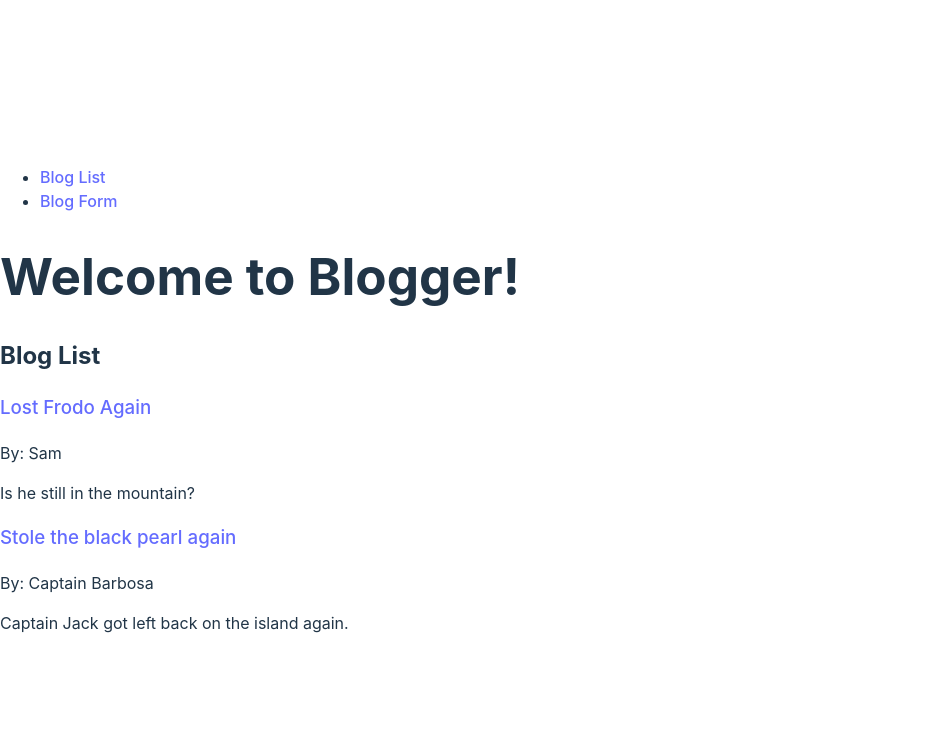
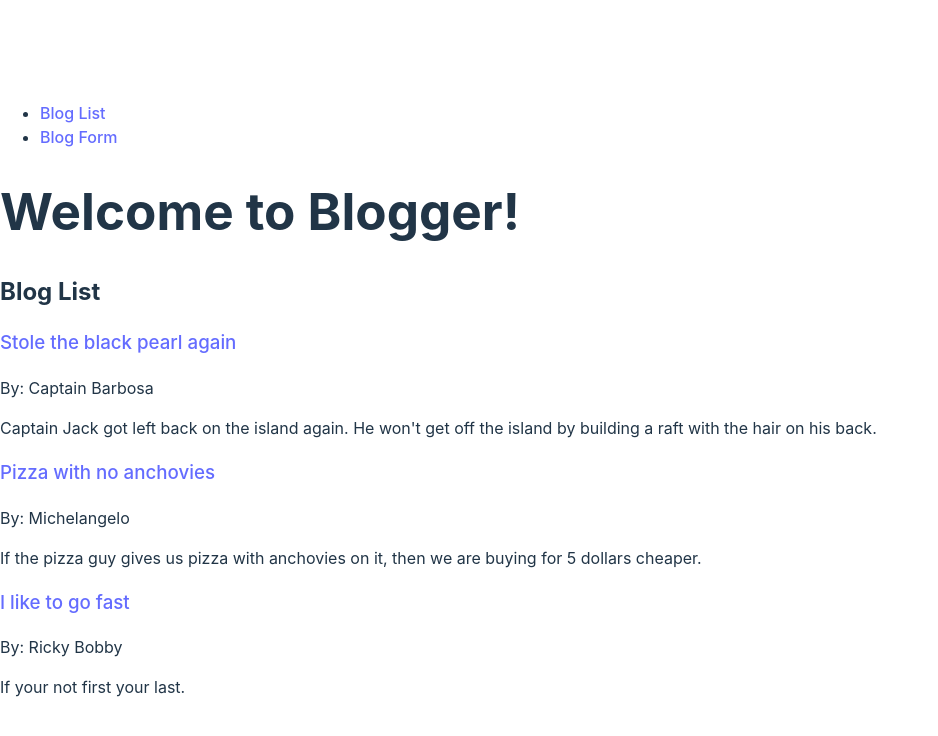
Before and after one commit to Enoch2k2/se-ntl-120924-react-blogger, a React (Vite) app: page /blogs in a window 1280 px wide. Shown: the top 736 px of the page, without its empty margins (0-938 px from the left). Built offline with nearby package versions, Linux system fonts and the light colour scheme; data requests are answered from the project's data file; the HTML template or start-up script is replaced by a standard one.

Commit message:
finished useContext demo

```diff
--- a/db.json
+++ b/db.json
@@ -1,16 +1,22 @@
 {
   "blogs": [
-    {
-      "id": "097b",
-      "title": "Lost Frodo Again",
-      "author": "Sam",
-      "content": "Is he still in the mountain?"
-    },
     {
       "id": "b9f6",
       "title": "Stole the black pearl again",
       "author": "Captain Barbosa",
-      "content": "Captain Jack got left back on the island again."
+      "content": "Captain Jack got left back on the island again. He won't get off the island by building a raft with the hair on his back."
+    },
+    {
+      "id": "e5ca",
+      "title": "Pizza with no anchovies",
+      "author": "Michelangelo",
+      "content": "If the pizza guy gives us pizza with anchovies on it, then we are buying for 5 dollars cheaper."
+    },
+    {
+      "id": "be84",
+      "title": "I like to go fast",
+      "author": "Ricky Bobby",
+      "content": "If your not first your last."
     }
   ]
 }
--- a/src/App.jsx
+++ b/src/App.jsx
@@ -1,61 +1,39 @@
-import { useEffect, useState } from "react"
 import Form from "./components/Form"
 import List from "./components/List"
-
-import { baseUrl } from "./Global"
 import Navbar from "./components/Navbar"
+import EditForm from "./components/EditForm"
+import Blog from "./components/Blog"
 
 import { Routes, Route } from "react-router-dom"
-import Blog from "./components/Blog"
-import EditForm from "./components/EditForm"
+
+import { BlogsProvider } from "./context/BlogsContext"
 
 function App() {
-  const [blogs, setBlogs] = useState([])
-
-  useEffect(() => {
-    fetch(baseUrl + "/blogs")
-      .then(resp => resp.json())
-      .then(data => setBlogs(data))
-  }, [])
-
-  function addBlog(blog) {
-    const updatedblogs = [...blogs, blog]
-    setBlogs(updatedblogs)
-  }
-
-  function updateBlog(updatedBlog) {
-    const updatedBlogs = blogs.map(blog => updatedBlog.id === blog.id ? updatedBlog : blog)
-
-    setBlogs(updatedBlogs)
-  }
-
-  function removeBlog(id) {
-    const updatedBlogs = blogs.filter(blog => blog.id !== id)
-    setBlogs(updatedBlogs)
-  }
 
   return (
     <>
       <Navbar />
       <h1>Welcome to Blogger!</h1>
+      <BlogsProvider>
         <Routes>
           <Route
             path="/blogs/new"
-          element={<Form addBlog={addBlog} />}
+            element={<Form />}
           />
           <Route
             path="/blogs"
-          element={<List blogs={blogs} />}
+            element={<List />}
           />
           <Route
             path="/blogs/:id/edit"
-          element={<EditForm blogs={blogs} updateBlog={ updateBlog } />}
+            element={<EditForm />}
           />
           <Route
             path="/blogs/:id"
-          element={<Blog blogs={blogs} removeBlog={removeBlog} />}
+            element={<Blog />}
           />
         </Routes>
+      </BlogsProvider>
     </>
   )
 }
--- a/src/components/Blog.jsx
+++ b/src/components/Blog.jsx
@@ -1,10 +1,12 @@
-import React from 'react'
+import React, { useContext } from 'react'
 import { useParams, Link, useNavigate } from 'react-router-dom'
 import { baseUrl } from '../Global'
+import { BlogsContext } from '../context/BlogsContext'
 
-const Blog = ({ blogs, removeBlog }) => {
+const Blog = () => {
   const { id } = useParams()
   const navigate = useNavigate()
+  const { blogs, removeBlog } = useContext(BlogsContext)
 
   const blog = blogs.find(blog => blog.id === id)
 
--- a/src/components/EditForm.jsx
+++ b/src/components/EditForm.jsx
@@ -1,10 +1,12 @@
-import React, { useState } from 'react'
+import React, { useContext, useState } from 'react'
 import { useNavigate, useParams } from 'react-router-dom'
 import { baseUrl, headers } from '../Global'
+import { BlogsContext } from '../context/BlogsContext'
 
-const EditForm = ({blogs, updateBlog}) => {
+const EditForm = () => {
   const { id } = useParams()
   const navigate = useNavigate()
+  const {blogs, updateBlog} = useContext(BlogsContext)
 
   const blog = blogs.find(blog => blog.id === id)
 
--- a/src/components/Form.jsx
+++ b/src/components/Form.jsx
@@ -1,6 +1,7 @@
-import React, { useState } from 'react'
+import React, { useContext, useState } from 'react'
 import { baseUrl, headers } from '../Global'
 import { useNavigate } from 'react-router-dom'
+import { BlogsContext } from '../context/BlogsContext'
 
 const initialState = {
   title: "",
@@ -8,13 +9,14 @@ const initialState = {
   content: ""
 }
 
-const Form = ({ addBlog }) => {
+const Form = () => {
   // const [title, setTitle] = useState("")
   // const [author, setAuthor] = useState("")
   // const [content, setContent] = useState("")
 
   const [formData, setFormData] = useState(initialState)
   const navigate = useNavigate()
+  const { addBlog } = useContext(BlogsContext)
 
   function handleChange(event) {
     // event.target.name // title
--- a/src/components/List.jsx
+++ b/src/components/List.jsx
@@ -1,7 +1,9 @@
-import React from 'react'
+import React, { useContext } from 'react'
 import Card from './Card'
+import { BlogsContext } from '../context/BlogsContext'
 
-const List = ({ blogs }) => {
+const List = () => {
+  const { blogs } = useContext(BlogsContext)
 
   const blogCards = blogs.map((blog, idx) => <Card key={idx+1} blog={blog} />)
 
--- /dev/null
+++ b/src/context/BlogsContext.jsx
@@ -0,0 +1,33 @@
+import { createContext, useState, useEffect } from "react";
+import { baseUrl } from "../Global"
+
+export const BlogsContext = createContext({})
+
+export function BlogsProvider({ children }) {
+  const [blogs, setBlogs] = useState([])
+
+  useEffect(() => {
+    fetch(baseUrl + "/blogs")
+      .then(resp => resp.json())
+      .then(data => setBlogs(data))
+  }, [])
+
+  function addBlog(blog) {
+    const updatedblogs = [...blogs, blog]
+    setBlogs(updatedblogs)
+  }
+
+  function updateBlog(updatedBlog) {
+    const updatedBlogs = blogs.map(blog => updatedBlog.id === blog.id ? updatedBlog : blog)
+
+    setBlogs(updatedBlogs)
+  }
+
+  function removeBlog(id) {
+    const updatedBlogs = blogs.filter(blog => blog.id !== id)
+    setBlogs(updatedBlogs)
+  }
+
+
+  return <BlogsContext.Provider value={{ blogs, addBlog, updateBlog, removeBlog }}>{children}</BlogsContext.Provider>
+}
```
Lines whose indentation alone changed are shown as unchanged.
